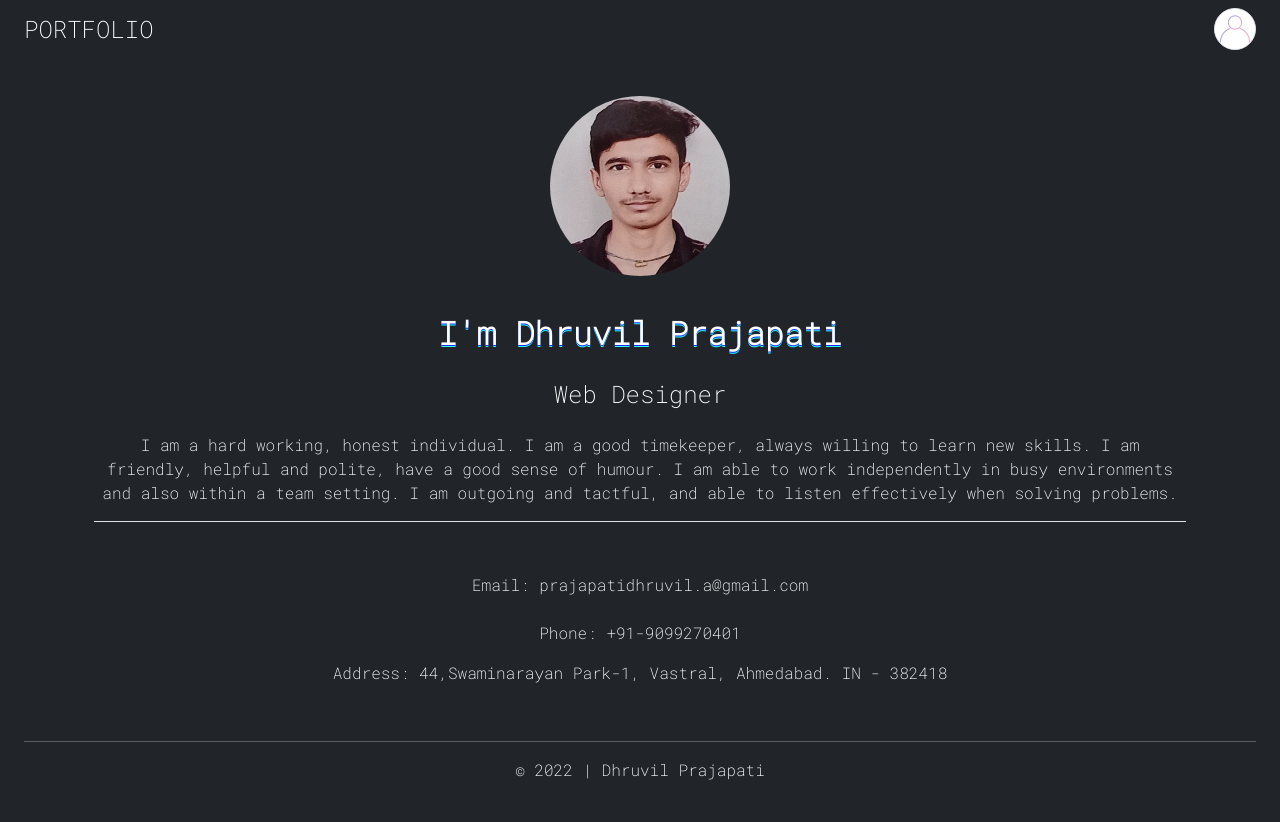
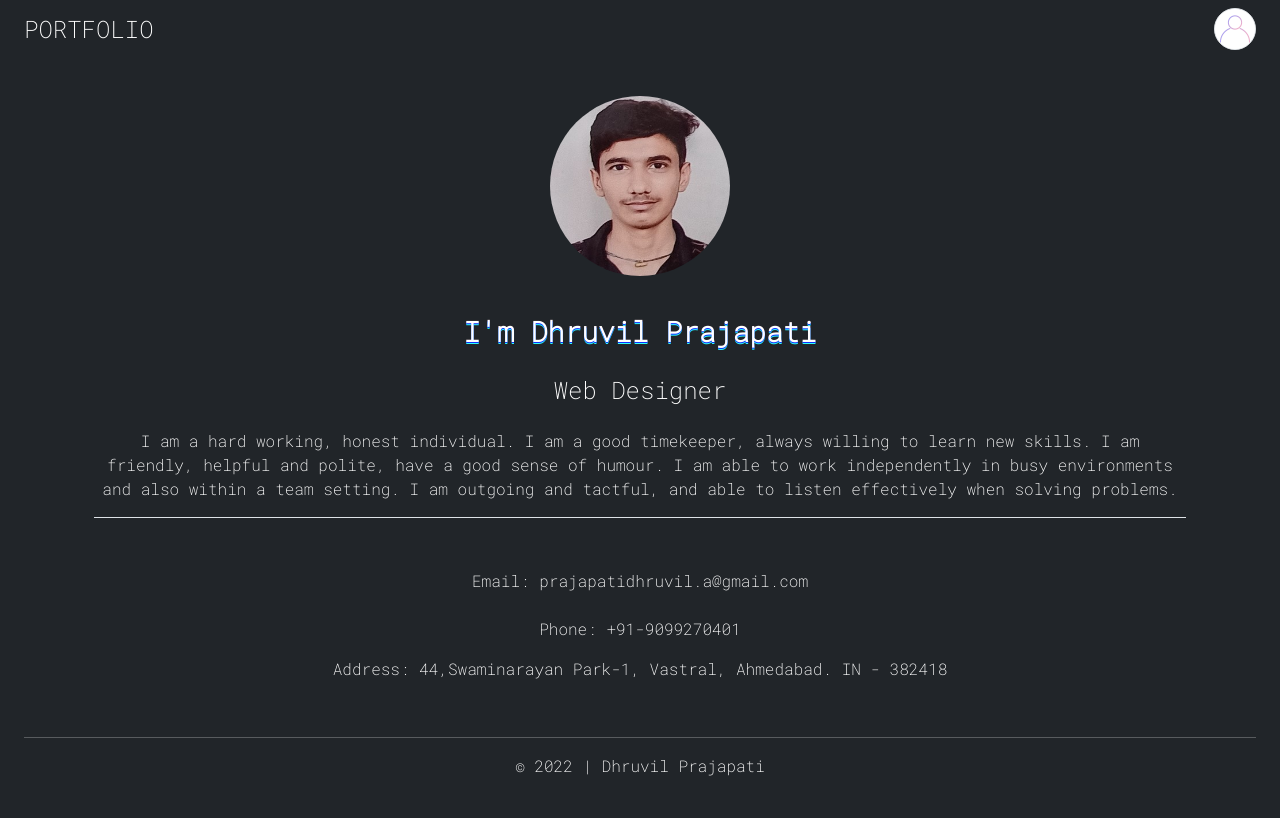
Before and after one commit to dhruvilprajapati/Internship-Project, a React (Create React App) app: page / in a window 1280 px wide. Built offline with nearby package versions, Linux system fonts and the light colour scheme.

Commit message:
Update custom.scss

```diff
--- a/src/custom.scss
+++ b/src/custom.scss
@@ -33,7 +33,6 @@ $enable-rounded: false;
 }
  .textanimation{
   animation: text-shadow 1.5s ease-in-out infinite;
-  font-size: 2em;
   font-weight: 900;
   line-height: 1;
 }
```
